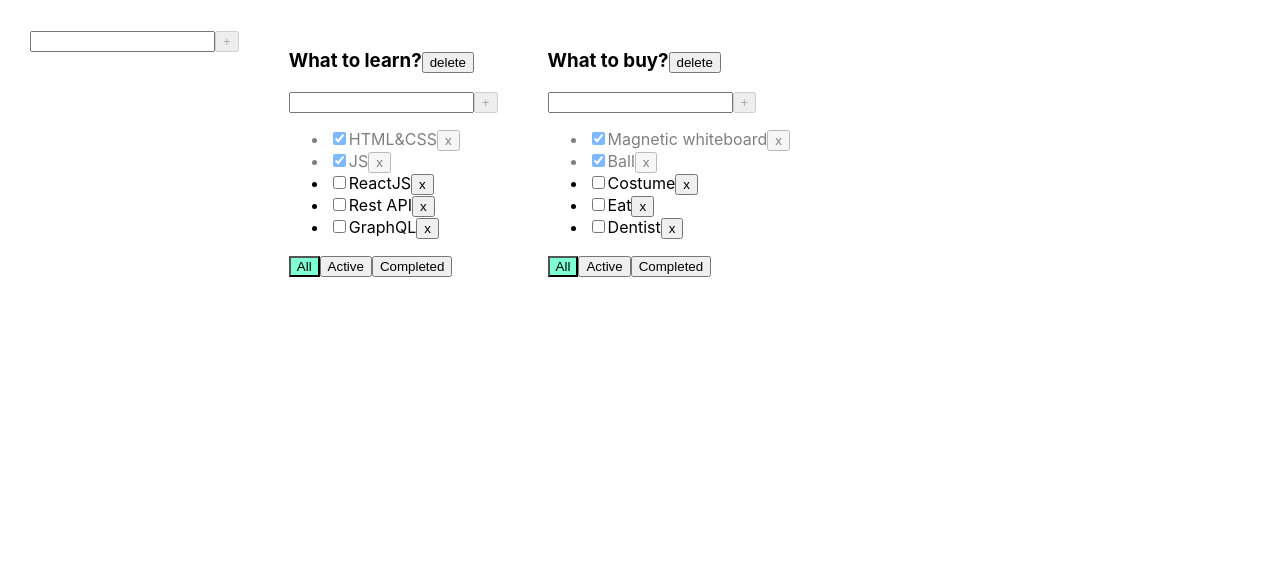
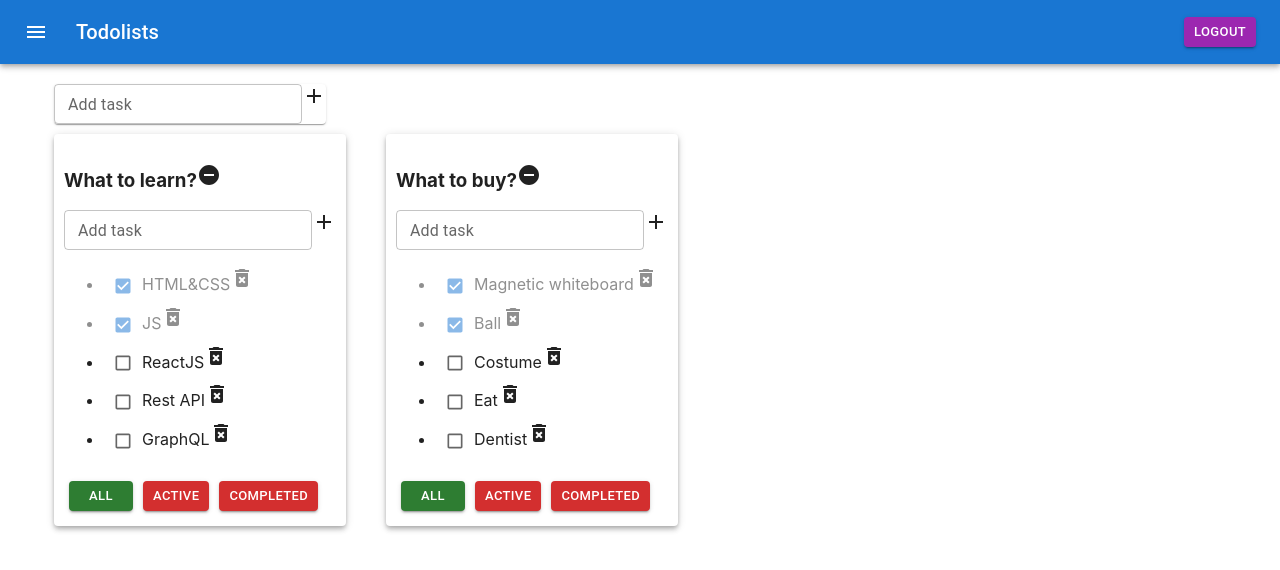
Before and after one commit to beonezero/Todolist_inc, a React (Create React App) app: page / in a window 1280 px wide. Shown: the top 570 px of the page. Built offline with nearby package versions, Linux system fonts and the light colour scheme.

Commit message:
material UI

```diff
--- a/package.json
+++ b/package.json
@@ -3,7 +3,10 @@
   "version": "0.1.0",
   "private": true,
   "dependencies": {
-    "@emotion/react": "^11.10.4",
+    "@emotion/react": "^11.11.1",
+    "@emotion/styled": "^11.11.0",
+    "@mui/icons-material": "^5.14.1",
+    "@mui/material": "^5.14.2",
     "@testing-library/jest-dom": "^5.16.5",
     "@testing-library/react": "^13.4.0",
     "@testing-library/user-event": "^14.4.3",
--- a/src/AddItemForm.tsx
+++ b/src/AddItemForm.tsx
@@ -1,4 +1,6 @@
 import React, {ChangeEvent, FC, KeyboardEvent, useState} from 'react';
+import AddIcon from '@mui/icons-material/Add';
+import {TextField} from "@mui/material";
 
 type AddItemFormPropsType = {
     maxTasksTitleLength: number
@@ -44,12 +46,17 @@ export const AddItemForm: FC<AddItemFormPropsType> = ({
 
     return (
         <div>
-            <input value={title}
+            <TextField
+                size={"small"}
+                id="outlined-basic"
+                label="Add task"
+                variant="outlined"
+                value={title}
                 onChange={onChangeHandler}
                 onKeyPress={onKeyPressHandler}
                 className={error ? "error" : ""}
             />
-            <button disabled={isAddItemBtnDisabled} onClick={addItem}>+</button>
+            <AddIcon onClick={addItem}/>
             {userMaxLengthMessage}
             {userErrorMessage}
         </div>
--- a/src/App.css
+++ b/src/App.css
@@ -1,7 +1,14 @@
 
 .App {
-  padding: 30px;
-  display: flex;
+}
+.Container {
+  padding: 20px;
+}
+
+.todolist {
+  height: max-content;
+  padding: 10px;
+  margin-top: 10px
 }
 
 .App > div {
--- a/src/App.tsx
+++ b/src/App.tsx
@@ -3,6 +3,8 @@ import './App.css';
 import {TaskType, Todolist} from './Todolist';
 import {v1} from 'uuid';
 import {AddItemForm} from "./AddItemForm";
+import {AppBar, Button, Container, Grid, IconButton, Paper, Toolbar, Typography} from "@mui/material";
+import {Menu} from "@mui/icons-material";
 
 export type FilterValuesType = "all" | "active" | "completed";
 type TodolistType = {
@@ -50,7 +52,7 @@ function App() {
 
     const addTodolist = (title: string) => {
         const newTodolistId = v1()
-        setTodolist([{id: newTodolistId, title: title, filter: "all"} ,...todolist])
+        setTodolist([{id: newTodolistId, title: title, filter: "all"}, ...todolist])
         setTasks({...tasks, [newTodolistId]: []})
     }
 
@@ -61,12 +63,12 @@ function App() {
     }
 
     const changeTodolistTitle = (newTodolistTitle: string, todolistId: string) => {
-        setTodolist(todolist.map(tl => tl.id === todolistId ? {...tl, title: newTodolistTitle} : tl ))
+        setTodolist(todolist.map(tl => tl.id === todolistId ? {...tl, title: newTodolistTitle} : tl))
     }
 
 
     function removeTask(id: string, todolistId: string) {
-        setTasks({...tasks, [todolistId] : tasks[todolistId].filter(t => t.id != id)})
+        setTasks({...tasks, [todolistId]: tasks[todolistId].filter(t => t.id != id)})
     }
 
     function addTask(title: string, todolistId: string) {
@@ -97,7 +99,9 @@ function App() {
 
     const todolistComponents: Array<JSX.Element> = todolist.map(tl => {
         const filteredTasks: TaskType[] = getFilteredTasks(tasks[tl.id], tl.filter)
-        return <Todolist title={tl.title}
+        return <Grid item key={tl.id}>
+            <Paper elevation={4} className={"todolist"}>
+                <Todolist title={tl.title}
                           tasks={filteredTasks}
                           removeTask={removeTask}
                           removeTodolist={removeTodolist}
@@ -108,16 +112,40 @@ function App() {
                           changeTodolistTitle={changeTodolistTitle}
                           todolistId={tl.id}
                           todolistFilter={tl.filter}
-                         key={tl.id}
 
                 />
+            </Paper>
+        </Grid>
     })
 
 
     return (
         <div className="App">
+            <AppBar position={"static"}>
+                <Toolbar>
+                    <IconButton
+                        size={"large"}
+                        edge={"start"}
+                        color={"inherit"}
+                        aria-label={"menu"}
+                        sx={{mr: 2}}
+                    >
+                        <Menu/>
+                    </IconButton>
+                    <Typography variant={"h6"} component={"div"} sx={{flexGrow: 1}}>
+                        Todolists
+                    </Typography>
+                    <Button size={"small"} variant={"contained"} color={"secondary"}>Logout</Button>
+                </Toolbar>
+            </AppBar>
+            <Container className={"Container"}>
+                <Grid container>
+                    <Paper>
                         <AddItemForm addNewItem={addTodolist} maxTasksTitleLength={15}/>
-            {todolistComponents}
+                    </Paper>
+                </Grid>
+                <Grid container spacing={5}>{todolistComponents}</Grid>
+            </Container>
         </div>
     );
 }
--- a/src/EditableSpan.tsx
+++ b/src/EditableSpan.tsx
@@ -1,4 +1,5 @@
 import React, {ChangeEvent, FC, useState} from 'react';
+import {TextField} from "@mui/material";
 
 type EditableSpanPropsType = {
     title: string
@@ -24,7 +25,7 @@ export const EditableSpan: FC<EditableSpanPropsType> = ({title, ChangeTitle}) =>
 
     return (
         editMode
-        ? <input autoFocus={true} onBlur={offEditMode} value={localTitle} onChange={onChangeInputHandler}/>
+        ? <TextField id="standard-basic" variant="standard" autoFocus={true} onBlur={offEditMode} value={localTitle} onChange={onChangeInputHandler}/>
         : <span onDoubleClick={onEditMode}>{title}</span>
     );
 };
--- a/src/TasksList.tsx
+++ b/src/TasksList.tsx
@@ -1,6 +1,8 @@
 import React, {ChangeEvent} from 'react';
 import {TaskType} from "./Todolist";
 import {EditableSpan} from "./EditableSpan";
+import DeleteForeverIcon from '@mui/icons-material/DeleteForever';
+import {Checkbox} from "@mui/material";
 
 type TasksListPropsType = {
     todolistId: string
@@ -25,11 +27,11 @@ export const TasksList = (props: TasksListPropsType) => {
                     }
 
                     return <li key={t.id} className={t.isDone ? "is-done" : ""}>
-                        <input type="checkbox"
+                        <Checkbox size={"small"}
                                onChange={onChangeHandler}
                                checked={t.isDone}/>
                         <EditableSpan title={t.title} ChangeTitle={ChangeTaskTitleHandler}/>
-                        <button onClick={onClickHandler}>x</button>
+                        <DeleteForeverIcon onClick={onClickHandler}/>
                     </li>
                 })
             }
--- /dev/null
+++ b/src/Todolist.module.css
@@ -0,0 +1,3 @@
+.buttonGroup button {
+    margin: 5px
+}
--- a/src/Todolist.tsx
+++ b/src/Todolist.tsx
@@ -3,6 +3,9 @@ import {FilterValuesType} from './App';
 import {AddItemForm} from "./AddItemForm";
 import {TasksList} from "./TasksList";
 import {EditableSpan} from "./EditableSpan";
+import {Button, ButtonGroup} from "@mui/material";
+import s from "./Todolist.module.css"
+import RemoveCircleIcon from '@mui/icons-material/RemoveCircle';
 
 export type TaskType = {
     id: string
@@ -44,21 +47,21 @@ export const Todolist: FC<PropsType> = (props: PropsType) => {
 
     return <div>
         <h3><EditableSpan title={props.title} ChangeTitle={ChangeTodolistTitleHandler}/>
-            <button onClick={deleteTodolistHandler}>delete</button>
+            <RemoveCircleIcon onClick={deleteTodolistHandler}/>
         </h3>
         <AddItemForm maxTasksTitleLength={15} addNewItem={addTaskTodolist}/>
         <TasksList changeTaskTitle={props.changeTaskTitle} todolistId={props.todolistId} changeTaskStatus={props.changeTaskStatus} removeTask={props.removeTask} tasks={props.tasks}/>
 
-        <div>
-            <button className={props.todolistFilter === 'all' ? "active-filter" : ""}
+        <div  className={s.buttonGroup}>
+            <Button size={"small"} variant={"contained"} color={props.todolistFilter === 'all' ? "success" : "error"}
                     onClick={onAllClickHandler}>All
-            </button>
-            <button className={props.todolistFilter === 'active' ? "active-filter" : ""}
+            </Button>
+            <Button size={"small"} variant={"contained"} color={props.todolistFilter === 'active' ? "success" : "error"}
                     onClick={onActiveClickHandler}>Active
-            </button>
-            <button className={props.todolistFilter === 'completed' ? "active-filter" : ""}
+            </Button>
+            <Button size={"small"} variant={"contained"} color={props.todolistFilter === 'completed' ? "success" : "error"}
                     onClick={onCompletedClickHandler}>Completed
-            </button>
+            </Button>
         </div>
     </div>
 }
```
Also changed, not shown: 1 other file (tests, documents, lock files or other folders). Lines whose indentation alone changed are shown as unchanged.
